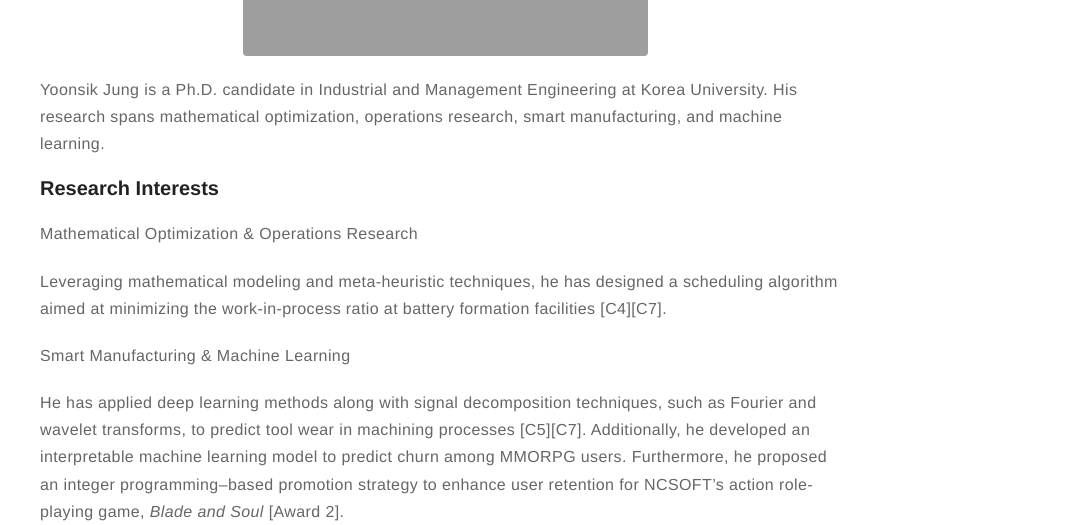
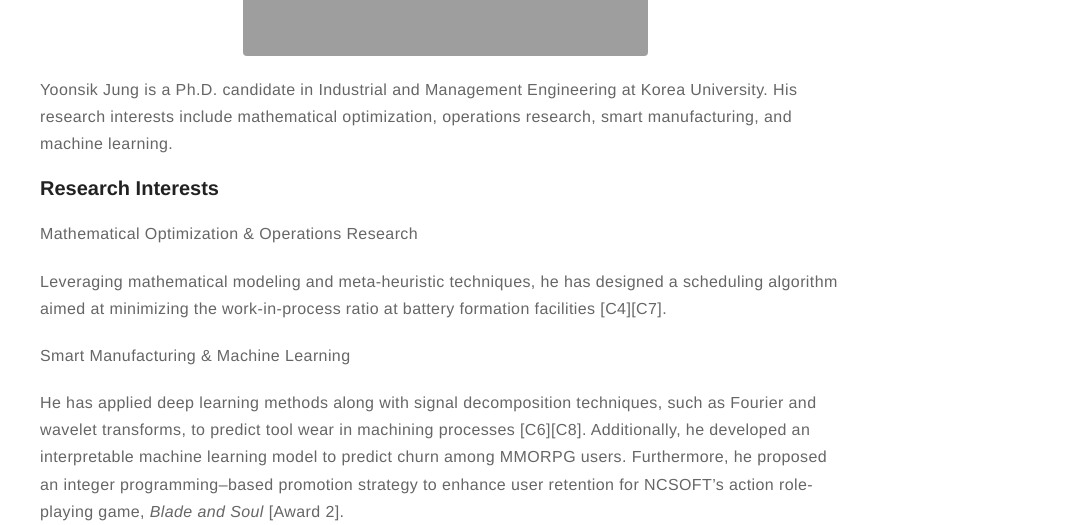
Before and after one commit to yoonsik-jung-opt/yoonsik-jung-opt.github.io, a Jekyll site: the page built from about.md, in a window 1280 px wide. Shown: the part 373-898 px from the top of the page, without its empty margins (195-1280 px from the left). Built offline with Jekyll 4.4.1, drawn with Linux system fonts in a browser that asks for light colours.

Commit message:
update bio 250320-1

```diff
--- a/about.md
+++ b/about.md
@@ -5,7 +5,7 @@ layout: page
 ![Profile Image]({% if site.external-image %}{{ site.picture }}{% else %}{{ site.url }}/{{ site.picture }}{% endif %})
 
 <p>
-  Yoonsik Jung is a Ph.D. candidate in Industrial and Management Engineering at Korea University. His research spans mathematical optimization, operations research, smart manufacturing, and machine learning.
+  Yoonsik Jung is a Ph.D. candidate in Industrial and Management Engineering at Korea University. His research interests include mathematical optimization, operations research, smart manufacturing, and machine learning.
 </p>
 
 <h3>Research Interests</h3>
@@ -16,7 +16,7 @@ layout: page
 
 <b>Smart Manufacturing &amp; Machine Learning</b>
 <p>
-  He has applied deep learning methods along with signal decomposition techniques, such as Fourier and wavelet transforms, to predict tool wear in machining processes [C5][C7]. Additionally, he developed an interpretable machine learning model to predict churn among MMORPG users. Furthermore, he proposed an integer programming–based promotion strategy to enhance user retention for NCSOFT’s action role-playing game, <i>Blade and Soul</i> [Award 2].
+  He has applied deep learning methods along with signal decomposition techniques, such as Fourier and wavelet transforms, to predict tool wear in machining processes [C6][C8]. Additionally, he developed an interpretable machine learning model to predict churn among MMORPG users. Furthermore, he proposed an integer programming–based promotion strategy to enhance user retention for NCSOFT’s action role-playing game, <i>Blade and Soul</i> [Award 2].
 </p>
 
 <style>
```
